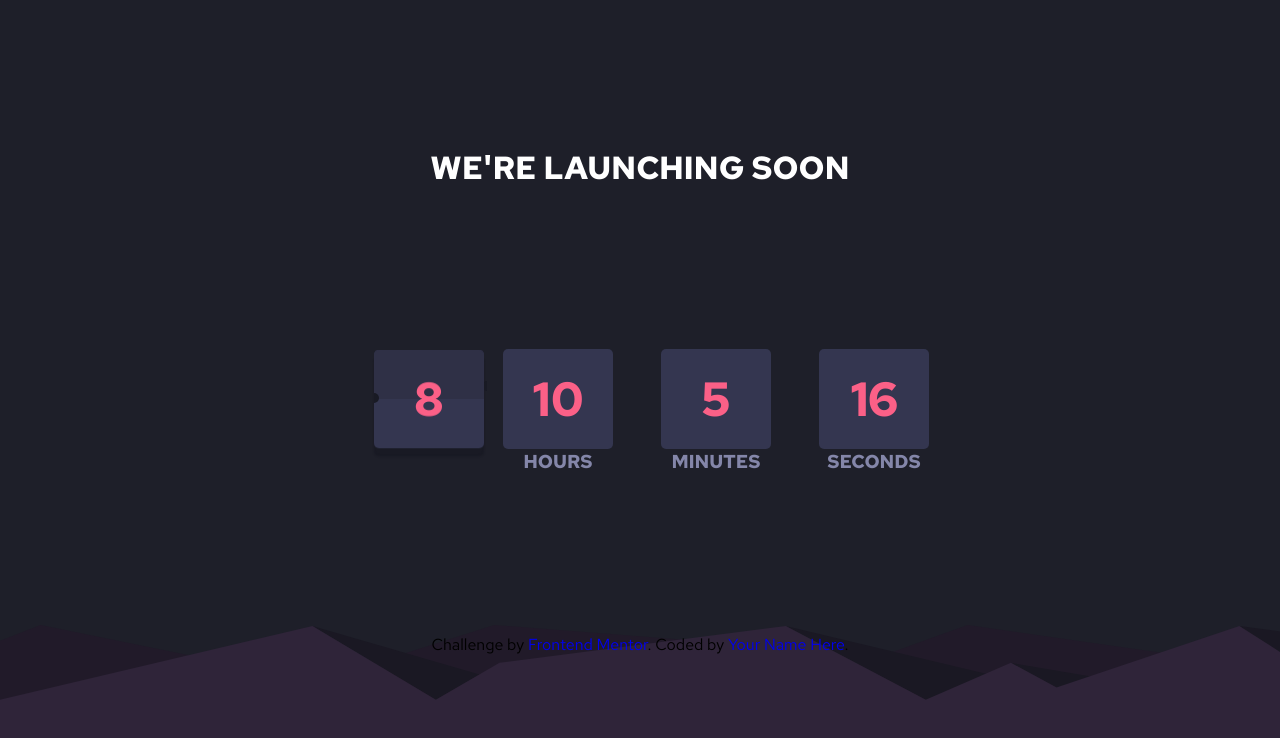
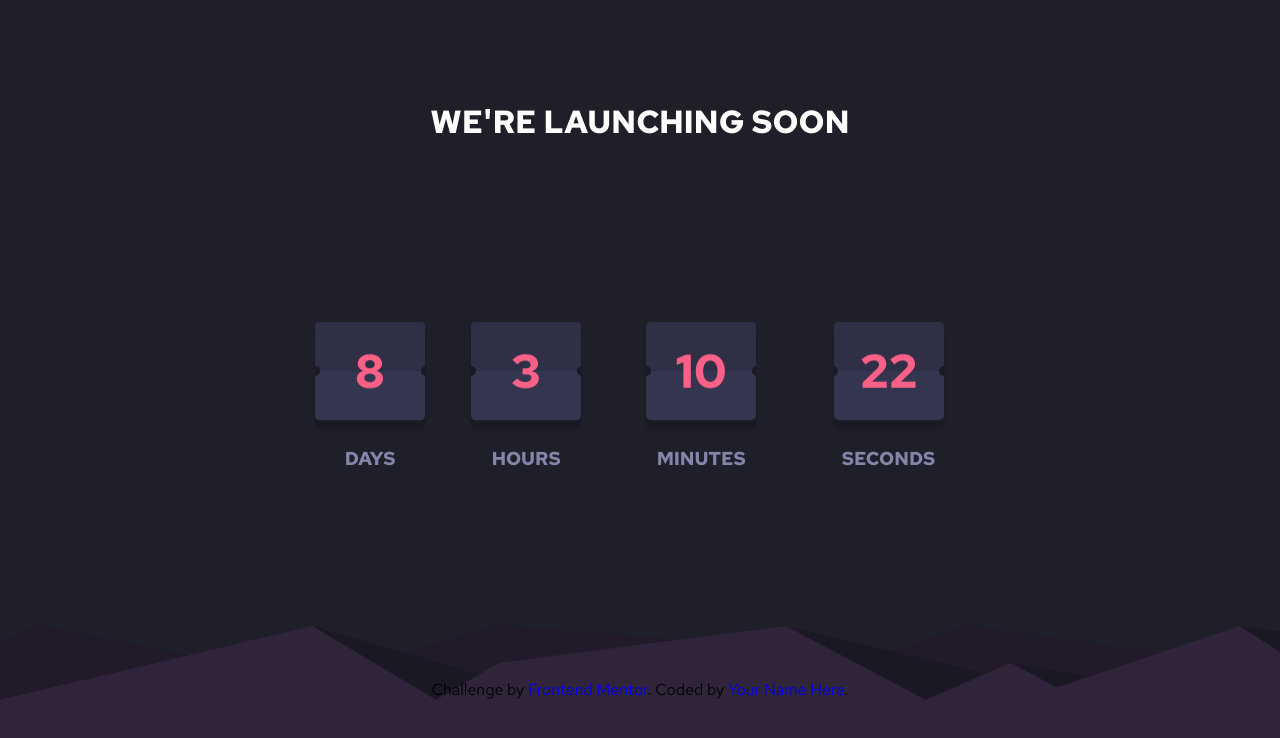
Before and after one commit to NullPointerSamurai/launch-countdown-timer, a PHP site: page /index.html in a window 1280 px wide. Shown: the top 738 px of the page. Run offline with PHP 8.4, Linux system fonts and the light colour scheme; some web fonts are replaced.

Commit message:
fix card style

```diff
--- a/index.html
+++ b/index.html
@@ -24,11 +24,12 @@
   </head>
   <body>
     <h1>We're launching soon</h1>
+    <section class="counter-section">
       <div class="counter-wrapper">
+        <div class="counter">
           <div class="black-dot-left"></div>
-      <div class="counter">
+          <div class="black-dot-right"></div>
           <div class="card-wrapper">
-          <div class="black-dot-right"></div>
             <div class="card card-up">
               <h2>8</h2>
             </div>
@@ -36,28 +37,55 @@
               <h2>8</h2>
             </div>
           </div>
+        </div>
         <h3>Days</h3>
       </div>
-
+      <div class="counter-wrapper">
+        <div class="counter">
+          <div class="black-dot-left"></div>
+          <div class="black-dot-right"></div>
           <div class="card-wrapper">
-        <div class="card">
-          <h2>10</h2>
+            <div class="card card-up">
+              <h2>3</h2>
+            </div>
+            <div class="card card-down">
+              <h2>3</h2>
+            </div>
+          </div>
         </div>
         <h3>Hours</h3>
       </div>
+      <div class="counter-wrapper">
+        <div class="counter">
+          <div class="black-dot-left"></div>
+          <div class="black-dot-right"></div>
           <div class="card-wrapper">
-        <div class="card">
-          <h2>5</h2>
+            <div class="card card-up">
+              <h2>10</h2>
+            </div>
+            <div class="card card-down">
+              <h2>10</h2>
+            </div>
+          </div>
         </div>
         <h3>Minutes</h3>
       </div>
+      <div class="counter-wrapper">
+        <div class="counter">
+          <div class="black-dot-left"></div>
+          <div class="black-dot-right"></div>
           <div class="card-wrapper">
-        <div class="card">
-          <h2>16</h2>
+            <div class="card card-up">
+              <h2>22</h2>
+            </div>
+            <div class="card card-down">
+              <h2>22</h2>
+            </div>
+          </div>
         </div>
         <h3>Seconds</h3>
       </div>
-    </div>
+    </section>
 
     <div class="attribution">
       Challenge by
--- a/styles.css
+++ b/styles.css
@@ -31,16 +31,42 @@ h2 {
 h3 {
   color: hsl(237, 18%, 59%);
 }
-.counter-wrapper {
+.counter-section {
   display: flex;
   align-items: center;
-  justify-content: center;
-  gap: 3rem;
+  justify-content: space-between;
 }
-.counter {
+.counter-wrapper {
+  min-height: 120px;
   display: flex;
   flex-direction: column;
   align-items: center;
+  justify-content: space-between;
+  margin: 3rem;
+}
+.counter {
+  position: relative;
+}
+
+.black-dot-left {
+  position: relative;
+  left: -53px;
+  top: 15px;
+  background-color: hsl(234, 17%, 12%);
+  height: 10px;
+  width: 5px;
+  border-radius: 0 5px 5px 0;
+  z-index: 1;
+}
+.black-dot-right {
+  position: relative;
+  left: 53px;
+  top: 5px;
+  background-color: hsl(234, 17%, 12%);
+  height: 10px;
+  width: 5px;
+  border-radius: 5px 0 0 5px;
+  z-index: 5;
 }
 .card-wrapper {
   position: relative;
@@ -52,7 +78,7 @@ h3 {
 }
 .card {
   width: 110px;
-  height: 100px;
+  min-height: 100px;
   background-color: hsl(236, 21%, 26%);
   display: flex;
   align-items: center;
@@ -70,26 +96,7 @@ h3 {
   transform: rotate3d(1, 0, 0, 10deg);
   box-shadow: 0px 8px 2px hsl(234, 17%, 12%);
 }
-.black-dot-left {
-  position: relative;
-  left: 23px;
-  top: -13px;
-  background-color: hsl(234, 17%, 12%);
-  height: 10px;
-  width: 5px;
-  border-radius: 0 5px 5px 0;
-  z-index: 1;
-}
-.black-dot-right {
-  position: relative;
-  left: 55px;
-  top: -13px;
-  background-color: hsl(234, 17%, 12%);
-  height: 10px;
-  width: 5px;
-  border-radius: 5px 0 0 5px;
-  z-index: 5;
-}
+
 .attribution {
   text-transform: none;
 }
```
Lines whose indentation alone changed are shown as unchanged.
